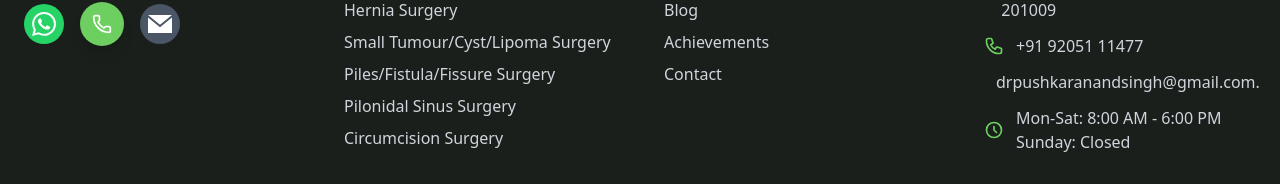
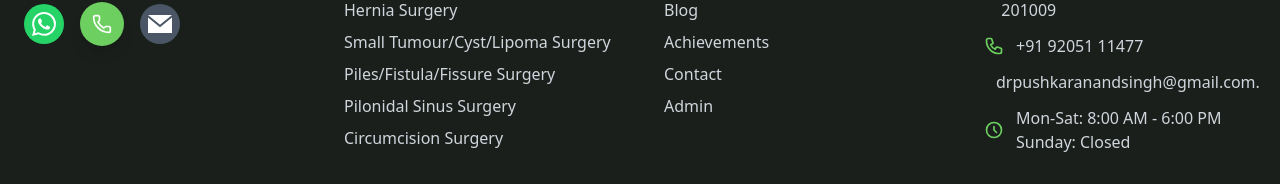
Before and after one commit to Nikhil-kumar-1/Pushkar, a React (Vite) app in the folder frontend/: page / in a window 1280 px wide. Shown: the part 5668-5852 px from the top of the page. Built offline with nearby package versions, Linux system fonts and the light colour scheme.

Commit message:
Add "Admin" to quick links in Footer component

```diff
--- a/frontend/src/Component/Home/Footer/Footer.jsx
+++ b/frontend/src/Component/Home/Footer/Footer.jsx
@@ -20,6 +20,7 @@ export default function Footer() {
     "Blog",
     "Achievements",
     "Contact",
+    "Admin"
   ];
 
   const handleEmailClick = () => {
```
